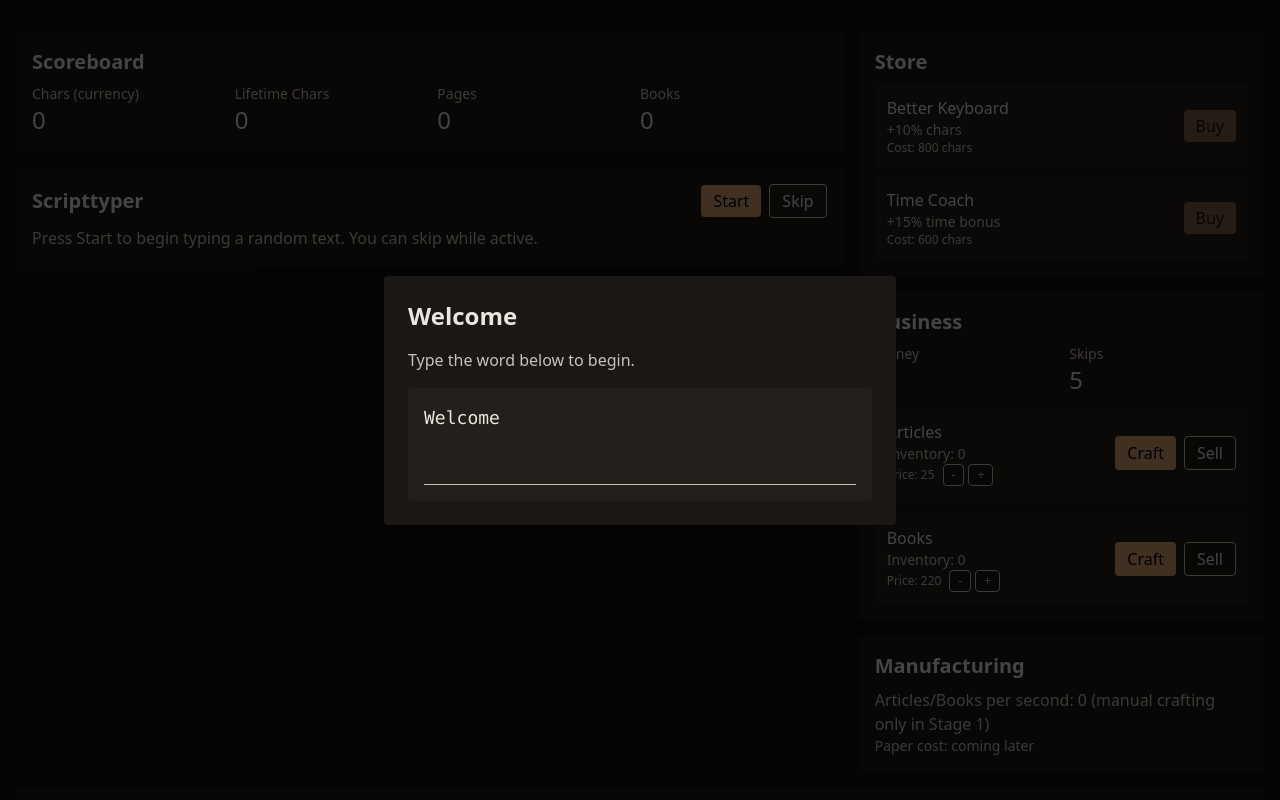
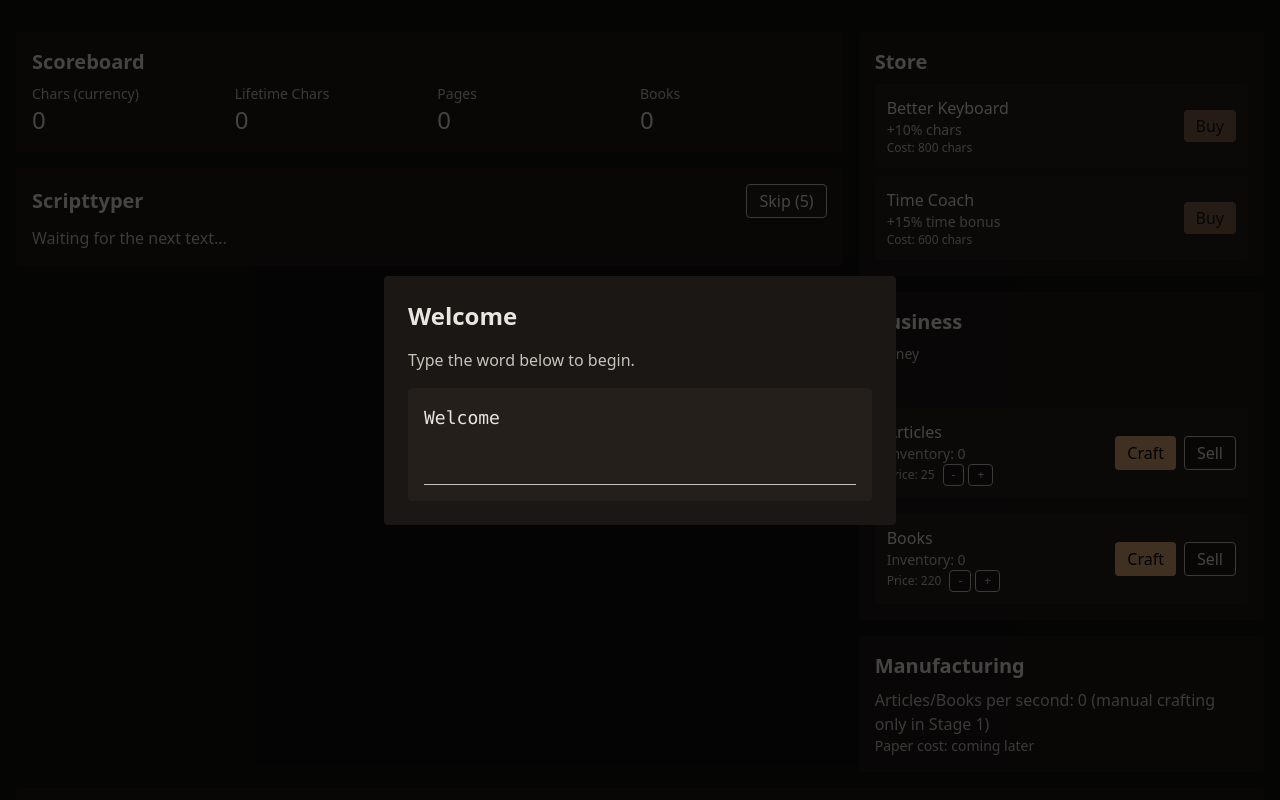
Before and after one commit to kiliantrauner92/universal-char, a React (Vite) app: page / in a window 1280 px wide. Shown: the top 800 px of the page. Built offline with nearby package versions, Linux system fonts and the light colour scheme.

Commit message:
feat(typing): always-open flow, skip auto-next; show reward animation; implement ALARM checkpoints (1k chars, 10m) with 5s countdown and 30s time-limit runs; move skips to Scripttyper button; boost ALARM time bonus

```diff
--- a/src/domain/scoring.ts
+++ b/src/domain/scoring.ts
@@ -38,7 +38,11 @@ export function computeScore(
   const timeBonusPct = items
     .filter(i => i.owned && i.effect.type === 'time_bonus_pct' && i.effect.value)
     .reduce((acc, i) => acc + (i.effect.value ?? 0), 0)
-  const timeBonus = baseTimeBonus * (1 + timeBonusPct)
+  let timeBonus = baseTimeBonus * (1 + timeBonusPct)
+  // ALARM runs grant extra bonus
+  if (metrics.alarm) {
+    timeBonus *= 1.5
+  }
 
   // Char multiplier
   const charsPct = items
--- a/src/modules/business/BusinessPanel.tsx
+++ b/src/modules/business/BusinessPanel.tsx
@@ -11,14 +11,10 @@ export function BusinessPanel() {
   return (
     <section className="bg-surface p-4 rounded">
       <h2 className="text-xl font-semibold mb-2">Business</h2>
-      <div className="grid grid-cols-2 gap-4 mb-3">
+      <div className="grid grid-cols-1 gap-4 mb-3">
         <div>
           <div className="text-muted text-sm">Money</div>
           <div className="text-2xl">{p.money.toLocaleString()}</div>
-        </div>
-        <div>
-          <div className="text-muted text-sm">Skips</div>
-          <div className="text-2xl">{p.skips}</div>
         </div>
       </div>
 
--- a/src/modules/typing/Scripttyper.tsx
+++ b/src/modules/typing/Scripttyper.tsx
@@ -9,24 +9,69 @@ function CharSpan({ ch, typed }: { ch: string; typed?: string }) {
 
 export function Scripttyper() {
   const run = useGame(s => s.run)
+  const player = useGame(s => s.player)
+  const items = useGame(s => s.items)
   const start = useGame(s => s.startRun)
   const typeChar = useGame(s => s.typeChar)
   const skip = useGame(s => s.skipText)
+  const alarm = useGame(s => s.alarm)
+  const tickAlarm = useGame(s => s.tickAlarm)
+  const maybeTriggerAlarms = useGame(s => s.maybeTriggerAlarms)
+  const lastAward = useGame(s => s.lastAward)
+
+  const unlimited = items.some(i => i.owned && i.effect.type === 'skip_unlimited')
 
   const [input, setInput] = useState('')
+  const [showAward, setShowAward] = useState(false)
   const inputRef = useRef<HTMLInputElement>(null)
 
+  // Always keep a text open when possible (after welcome complete and no pending alarm)
+  useEffect(() => {
+    if (player.welcomeComplete && !alarm.pending && run.status === 'idle') start()
+  }, [player.welcomeComplete, alarm.pending, run.status, start])
+
+  // Focus typing input when active
   useEffect(() => {
     if (run.status === 'active') inputRef.current?.focus()
+    else setInput('')
   }, [run.status])
 
+  // Time limit auto-complete for ALARM runs
   useEffect(() => {
-    if (run.status !== 'active') setInput('')
-  }, [run.status])
+    if (run.status !== 'active' || !run.startedAt || !run.timeLimitSec) return
+    const id = setInterval(() => {
+      const elapsed = Date.now() - (run.startedAt ?? 0)
+      if (elapsed / 1000 >= (run.timeLimitSec ?? 0)) {
+        useGame.getState().completeRun()
+      }
+    }, 200)
+    return () => clearInterval(id)
+  }, [run.status, run.startedAt, run.timeLimitSec])
+
+  // Alarm countdown ticker
+  useEffect(() => {
+    if (!alarm.pending) return
+    const id = setInterval(() => tickAlarm(), 1000)
+    return () => clearInterval(id)
+  }, [alarm.pending, tickAlarm])
+
+  // Periodically check alarm checkpoints (e.g., 10-minute trigger)
+  useEffect(() => {
+    const id = setInterval(() => maybeTriggerAlarms(), 5000)
+    return () => clearInterval(id)
+  }, [maybeTriggerAlarms])
+
+  // Show award animation when lastAward changes
+  useEffect(() => {
+    if (!lastAward) return
+    setShowAward(true)
+    const t = setTimeout(() => setShowAward(false), 1500)
+    return () => clearTimeout(t)
+  }, [lastAward?.ts])
 
   const onChange = (v: string) => {
     if (run.status !== 'active' || !run.text) return
-    const ch = v.slice(-1) // take the last typed character (we clear after each)
+    const ch = v.slice(-1)
     if (!ch) return
     typeChar(ch)
     setInput('')
@@ -38,18 +83,30 @@ export function Scripttyper() {
   }, [run.status, run.startedAt])
 
   return (
-    <section className="bg-surface p-4 rounded">
+    <section className="relative bg-surface p-4 rounded">
       <div className="flex items-center justify-between mb-2">
         <h2 className="text-xl font-semibold">Scripttyper {run.alarm ? <span className="text-info text-sm">ALARM</span> : null}</h2>
         <div className="space-x-2">
-          <button className="px-3 py-1 rounded bg-accent text-black" onClick={start} disabled={run.status === 'active'}>
-            Start
-          </button>
-          <button className="px-3 py-1 rounded bg-surface2 border border-muted" onClick={skip} disabled={run.status !== 'active'}>
-            Skip
+          <button className="px-3 py-1 rounded bg-surface2 border border-muted disabled:opacity-50" onClick={skip} disabled={alarm.pending || (!unlimited && player.skips <= 0)}>
+            Skip {unlimited ? '' : `(${player.skips})`}
           </button>
         </div>
       </div>
+
+      {/* Award overlay */}
+      {showAward && lastAward ? (
+        <div className="pointer-events-none absolute right-4 top-4 text-accent text-3xl font-bold transition-all duration-700 transform animate-pulse">
+          +{lastAward.amount}
+        </div>
+      ) : null}
+
+      {/* Alarm countdown overlay */}
+      {alarm.pending ? (
+        <div className="absolute inset-0 bg-black/70 flex flex-col items-center justify-center z-10">
+          <div className="text-info text-6xl font-extrabold">{alarm.countdown}</div>
+          <div className="mt-2 text-muted">ALARM incoming: 30s time limit, extra bonus</div>
+        </div>
+      ) : null}
 
       {run.status === 'active' && run.text ? (
         <div className="space-y-3">
@@ -63,14 +120,14 @@ export function Scripttyper() {
             <div><div className="text-muted text-sm">Correct</div><div className="text-success text-xl">{run.correct}</div></div>
             <div><div className="text-muted text-sm">Wrong</div><div className="text-danger text-xl">{run.wrong}</div></div>
             <div><div className="text-muted text-sm">Typed</div><div className="text-xl">{run.typed.length}/{run.text.body.length}</div></div>
-            <div><div className="text-muted text-sm">Time</div><div className="text-xl">{Math.floor(elapsed/1000)}s</div></div>
+            <div><div className="text-muted text-sm">Time</div><div className="text-xl">{Math.floor(elapsed/1000)}s{run.timeLimitSec ? ` / ${run.timeLimitSec}s` : ''}</div></div>
           </div>
           <input
             ref={inputRef}
             className="w-0 h-0 opacity-0" aria-hidden value={input} onChange={e => onChange(e.target.value)} />
         </div>
       ) : (
-        <p className="text-muted">Press Start to begin typing a random text. You can skip while active.</p>
+        <p className="text-muted">Waiting for the next text...</p>
       )}
     </section>
   )
--- a/src/state/store.ts
+++ b/src/state/store.ts
@@ -14,6 +14,7 @@ export type RunState = {
   correct: number
   wrong: number
   alarm?: boolean
+  timeLimitSec?: number
 }
 
 type GameState = {
@@ -24,6 +25,9 @@ type GameState = {
   achievements: Achievement[]
   logs: GameEvent[]
   lifetimeRuns: number
+  gameStartAt: number
+  lastAward?: { amount: number; ts: number }
+  alarm: { pending: boolean; countdown: number; triggeredFirst: boolean; triggeredSecond: boolean }
 
   // selectors
   visibleItems: () => StoreItem[]
@@ -31,10 +35,12 @@ type GameState = {
   // actions
   init: () => void
   loadSeedTexts: () => Promise<void>
-  startRun: () => void
+  startRun: (opts?: { alarm?: boolean; timeLimitSec?: number }) => void
   typeChar: (ch: string) => void
   skipText: () => void
   completeRun: () => void
+  maybeTriggerAlarms: () => void
+  tickAlarm: () => void
   buyItem: (id: string) => void
   craftArticle: (count?: number) => void
   craftBook: (count?: number) => void
@@ -80,11 +86,15 @@ export const useGame = create<GameState>()(
       achievements: [],
       logs: [],
       lifetimeRuns: 0,
+      gameStartAt: Date.now(),
+      alarm: { pending: false, countdown: 0, triggeredFirst: false, triggeredSecond: false },
 
       visibleItems: () => get().items.filter(i => i.visible && !i.owned).slice(0, 5),
 
       init: () => {
-        // nothing extra; zustand persist rehydrates
+        // ensure game start timestamp exists
+        const s = get()
+        if (!s.gameStartAt) set({ gameStartAt: Date.now() })
       },
 
       loadSeedTexts: async () => {
@@ -97,14 +107,13 @@ export const useGame = create<GameState>()(
         }
       },
 
-      startRun: () => {
+      startRun: (opts) => {
         const { texts } = get()
         if (!texts.length) return
         const idx = Math.floor(Math.random() * texts.length)
         const text = texts[idx]
-        const alarm = Math.random() < 0.2 // 20% ALARM chance
         set({
-          run: { status: 'active', text, typed: '', correct: 0, wrong: 0, startedAt: Date.now(), alarm },
+          run: { status: 'active', text, typed: '', correct: 0, wrong: 0, startedAt: Date.now(), alarm: !!opts?.alarm, timeLimitSec: opts?.timeLimitSec },
         })
       },
 
@@ -134,7 +143,8 @@ export const useGame = create<GameState>()(
           if (s.player.skips <= 0) return
           set({ player: { ...s.player, skips: s.player.skips - 1 } })
         }
-        set({ run: { status: 'idle', typed: '', correct: 0, wrong: 0 } })
+        // immediately start next text
+        get().startRun()
       },
 
       completeRun: () => {
@@ -175,7 +185,12 @@ export const useGame = create<GameState>()(
           items,
           logs,
           lifetimeRuns,
+          lastAward: { amount: score.charsAwarded, ts: endedAt },
         })
+        // immediately open next text
+        get().startRun()
+        // check alarms after awarding
+        get().maybeTriggerAlarms()
       },
 
       buyItem: (id: string) => {
@@ -263,11 +278,38 @@ export const useGame = create<GameState>()(
           },
         })
       },
+
+      maybeTriggerAlarms: () => {
+        const s = get()
+        if (s.alarm.pending) return
+        const now = Date.now()
+        if (!s.alarm.triggeredFirst && s.player.lifetimeChars >= 1000) {
+          set({ alarm: { ...s.alarm, pending: true, countdown: 5, triggeredFirst: true } , logs: s.logs.concat({ id: `alarm1:${now}`, ts: now, message: 'ALARM incoming: Prepare!' }) })
+          return
+        }
+        if (!s.alarm.triggeredSecond && now - s.gameStartAt >= 10 * 60 * 1000) {
+          set({ alarm: { ...s.alarm, pending: true, countdown: 5, triggeredSecond: true } , logs: s.logs.concat({ id: `alarm2:${now}`, ts: now, message: 'ALARM incoming: Prepare!' }) })
+          return
+        }
+      },
+
+      tickAlarm: () => {
+        const s = get()
+        if (!s.alarm.pending) return
+        const next = s.alarm.countdown - 1
+        if (next <= 0) {
+          set({ alarm: { ...s.alarm, pending: false, countdown: 0 } , logs: s.logs.concat({ id: `alarmStart:${Date.now()}`, ts: Date.now(), message: 'ALARM started!' }) })
+          // start special run with time limit and bonus
+          get().startRun({ alarm: true, timeLimitSec: 30 })
+        } else {
+          set({ alarm: { ...s.alarm, countdown: next } })
+        }
+      },
     }),
     {
       name: 'universal-char-save-v1',
       storage: createJSONStorage(() => localStorage),
-      partialize: (s) => ({ player: s.player, items: s.items, achievements: s.achievements, logs: s.logs }),
+      partialize: (s) => ({ player: s.player, items: s.items, achievements: s.achievements, logs: s.logs, gameStartAt: s.gameStartAt, alarm: s.alarm }),
       version: 1,
     }
   )
```
